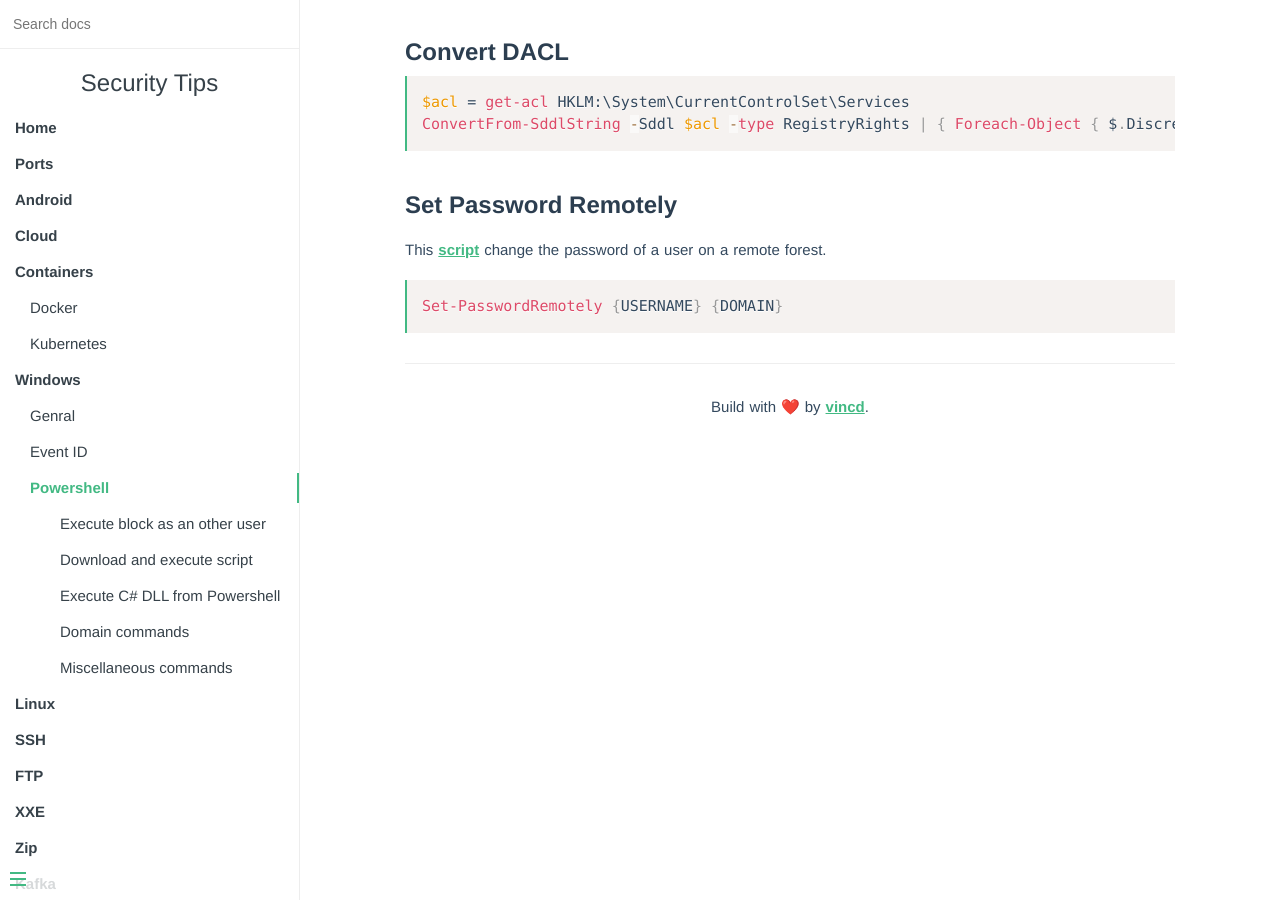
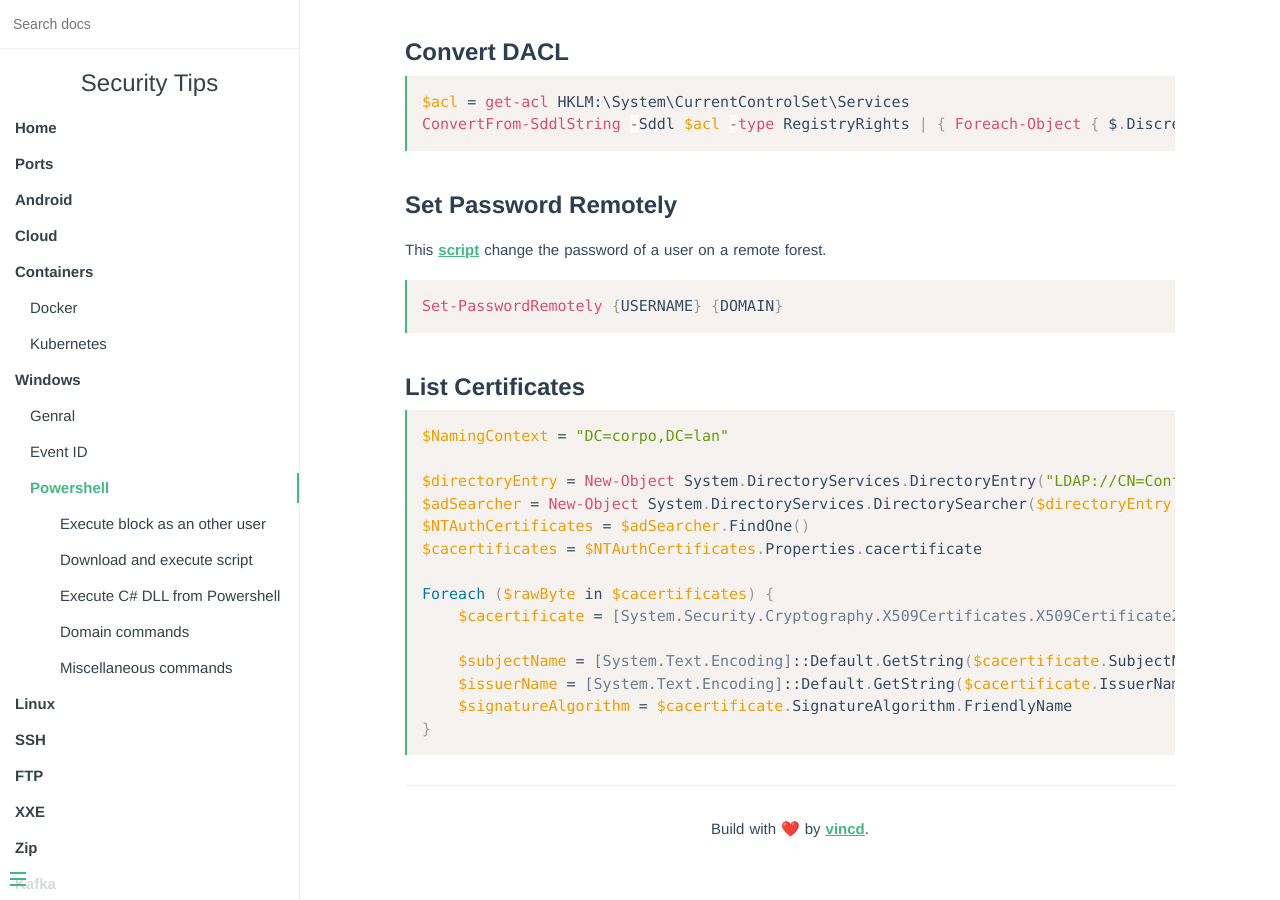
Before and after one commit to vincd/security-tips, an MkDocs documentation site: the page built from docs/powershell.md, in a window 1280 px wide and 900 px high, scrolled down 3182 px. Built offline with MkDocs 1.6.1, drawn with Linux system fonts in a browser that asks for light colours.

Commit message:
Add tips to list certificates on powershell

````diff
--- a/docs/powershell.md
+++ b/docs/powershell.md
@@ -163,3 +163,22 @@ on a remote forest.
 ```powershell
 Set-PasswordRemotely {USERNAME} {DOMAIN}
 ```
+
+### List Certificates
+
+```powershell
+$NamingContext = "DC=corpo,DC=lan"
+
+$directoryEntry = New-Object System.DirectoryServices.DirectoryEntry("LDAP://CN=Configuration,$NamingContext")
+$adSearcher = New-Object System.DirectoryServices.DirectorySearcher($directoryEntry, "(distinguishedName=CN=NTAuthCertificates,CN=Public Key Services,CN=Services,CN=Configuration,$NamingContext)")
+$NTAuthCertificates = $adSearcher.FindOne()
+$cacertificates = $NTAuthCertificates.Properties.cacertificate
+
+Foreach ($rawByte in $cacertificates) {
+    $cacertificate = [System.Security.Cryptography.X509Certificates.X509Certificate2]$rawByte
+
+    $subjectName = [System.Text.Encoding]::Default.GetString($cacertificate.SubjectName.RawData)
+    $issuerName = [System.Text.Encoding]::Default.GetString($cacertificate.IssuerName.RawData)
+    $signatureAlgorithm = $cacertificate.SignatureAlgorithm.FriendlyName
+}
+```
````
